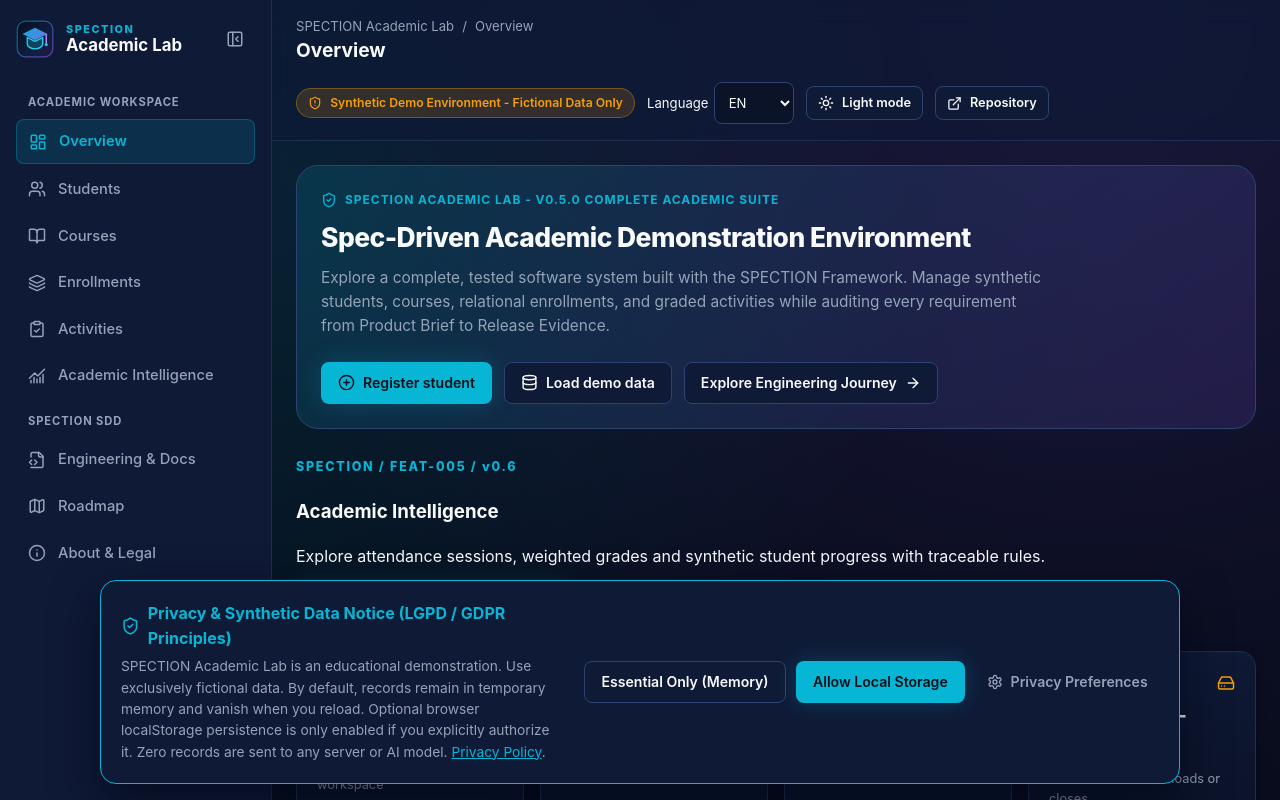
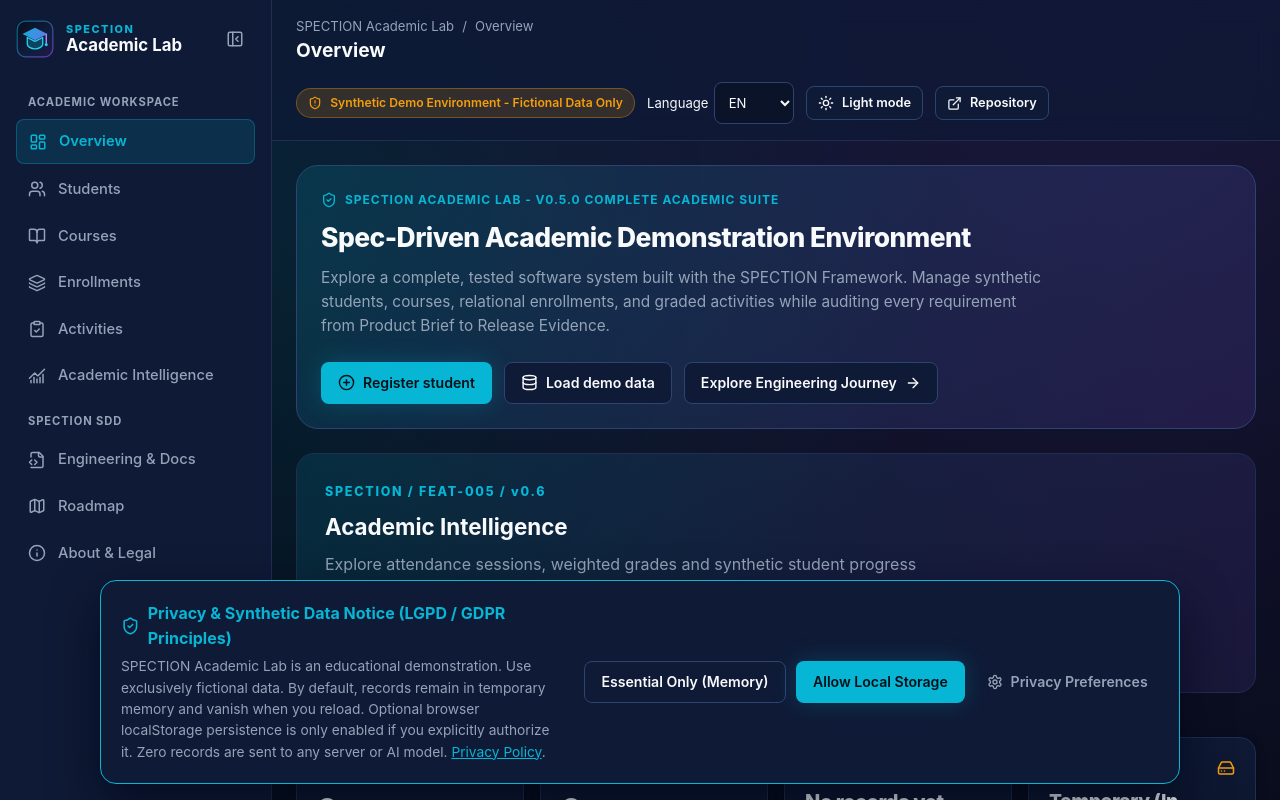
Before and after one commit to alexsandsouza/spection-academic-lab, a Next.js app in the folder web/: page / in a window 1280 px wide. Shown: the top 800 px of the page. Built offline with nearby package versions, Linux system fonts and the light colour scheme.

Commit message:
style(v0.6): premium dashboard shortcut for academic intelligence

```diff
--- a/web/app/globals.css
+++ b/web/app/globals.css
@@ -1011,3 +1011,7 @@ textarea {
 .progress-page .data-table .form-select{min-width:145px}
 @media(max-width:1100px){.progress-stats{grid-template-columns:repeat(2,minmax(0,1fr))}.progress-columns{grid-template-columns:1fr}}
 @media(max-width:600px){.progress-form{grid-template-columns:1fr}.progress-stats{grid-template-columns:1fr 1fr}.progress-hero{padding:1.25rem}.progress-stats .card strong{font-size:1.55rem}}
+
+.progress-launch-card{display:flex;align-items:center;justify-content:space-between;gap:1.5rem;flex-wrap:wrap;padding:1.5rem 1.75rem;margin-bottom:1.25rem;border:1px solid var(--color-border);border-radius:18px;background:linear-gradient(120deg,rgba(6,182,212,.12),rgba(139,92,246,.11))}
+.progress-launch-card h3{font-size:1.4rem;margin:.45rem 0}
+.progress-launch-card p{color:var(--color-muted);max-width:62ch;margin:0}
```
